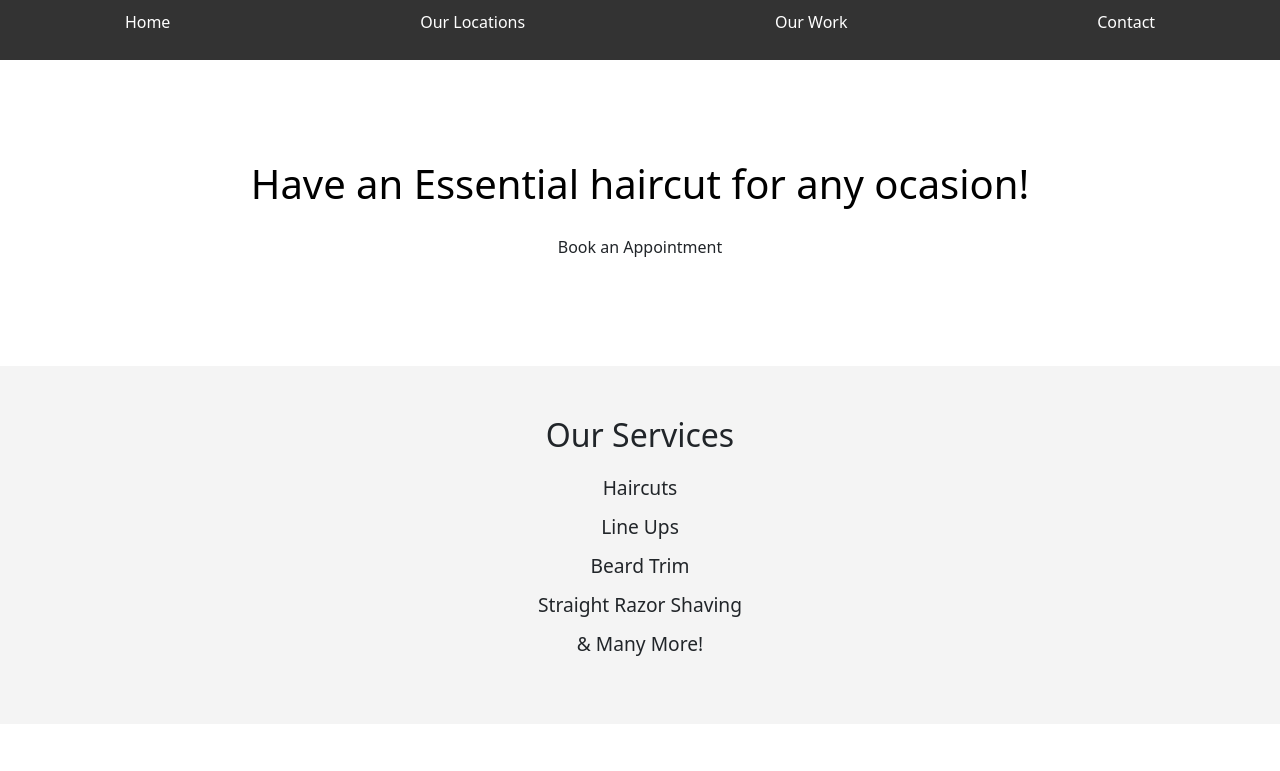
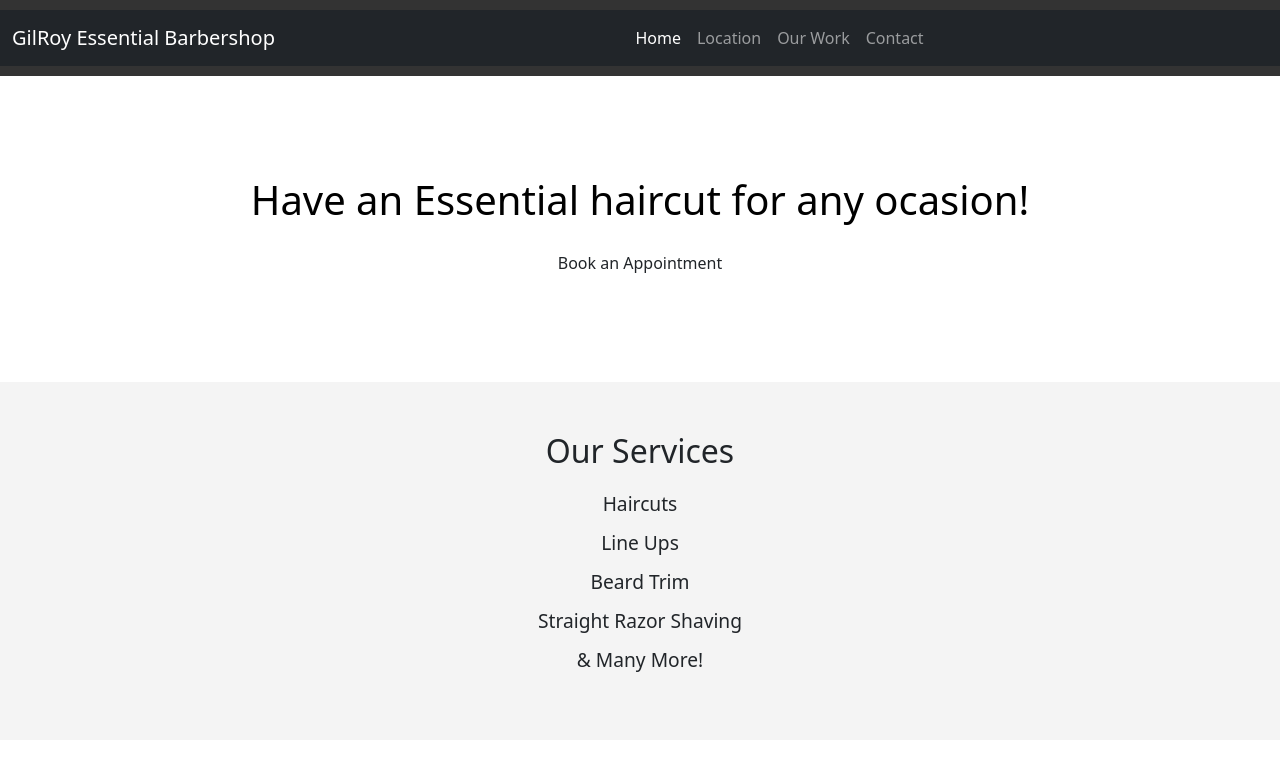
Before and after one commit to gustavosepulveda/gilroy-essential, a website: page index.html in a window 1280 px wide. Shown: the top 771 px of the page. Drawn offline with nearby package versions, Linux system fonts and the light colour scheme.

Commit message:
started Navbar

```diff
--- a/index.html
+++ b/index.html
@@ -12,14 +12,45 @@
     <!-- Header -->
 
     <header>
-        <nav>
+        <nav class="navbar navbar-expand-lg navbar-dark bg-dark">
+            <div class="container-fluid">
+              <a class="navbar-brand" href="#">GilRoy Essential Barbershop</a>
+              <button class="navbar-toggler" type="button" data-bs-toggle="collapse" data-bs-target="#navbarSupportedContent" aria-controls="navbarSupportedContent" aria-expanded="false" aria-label="Toggle navigation">
+                <span class="navbar-toggler-icon"></span>
+              </button>
+              <div class="collapse navbar-collapse" id="navbarSupportedContent">
+                <ul class="navbar-nav ms-auto me-auto mb-2 mb-lg-0">
+                  <li class="nav-item">
+                    <a class="nav-link active" aria-current="page" href="#">Home</a>
+                  </li>
+                  <li class="nav-item">
+                    <a class="nav-link" href="#location">Location</a>
+                  </li>
+                  <li class="nav-item">
+                    <a class="nav-link" href="#work">Our Work</a>
+                  </li>
+                  <li class="nav-item">
+                    <a class="nav-link" href="#contact">Contact</a>
+                  </li>
+                </ul>
+              </div>
+            </div>
+          </nav>
+
+
+
+
+
+
+
+        <!-- <nav>
             <ul>
                 <li><a href="#home">Home</a></li>
-                <li><a href="#locations">Our Locations</a></li>
+                <li><a href="#locations">Location</a></li>
                 <li><a href="#work">Our Work</a></li>
                 <li><a href="#contact">Contact</a></li>
             </ul>
-        </nav>
+        </nav> -->
     </header>
 
 
```
